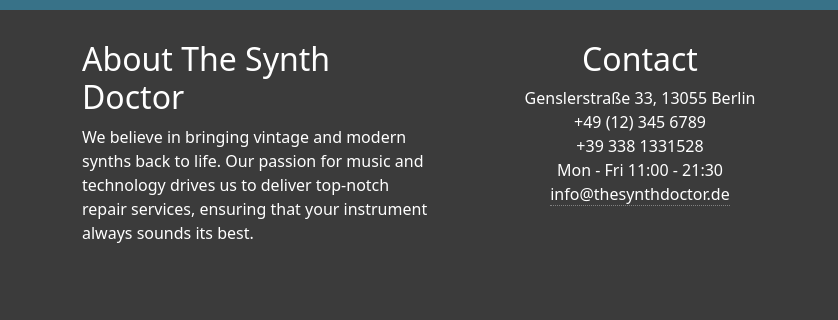
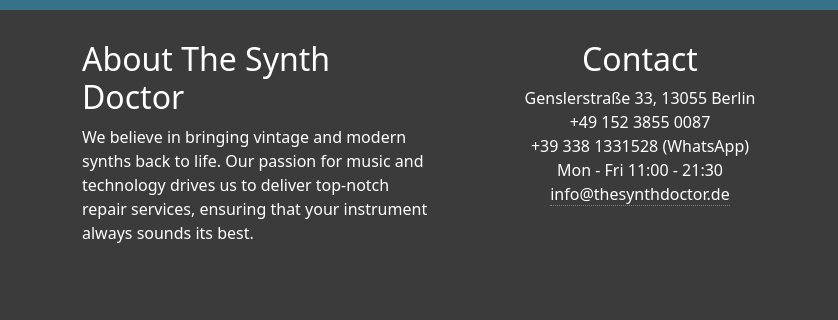
Before and after one commit to feel-ma/trytry, a plain HTML site: page about.html in a window 1280 px wide. Shown: the part 2035-2355 px from the top of the page, 0-838 px from the left. Drawn offline with nearby package versions, Linux system fonts and the light colour scheme.

Commit message:
Update about.html

```diff
--- a/about.html
+++ b/about.html
@@ -141,8 +141,8 @@
                 <h2>Contact</h2>
                    <ul  class="li-none text-center">
                       <li>Genslerstraße 33, 13055 Berlin</li>
-                      <li>+49 (12) 345 6789</li>
-                      <li>+39 338 1331528</li>
+                    <li>+49 152 3855 0087</li>
+                      <li>+39 338 1331528 (WhatsApp)</li>
                       <li>Mon - Fri 11:00 - 21:30</li>
                       <li><a class="plain" href="mailto:info@thesynthdoctor.de">info@thesynthdoctor.de</a></li>
                    </ul>
```
